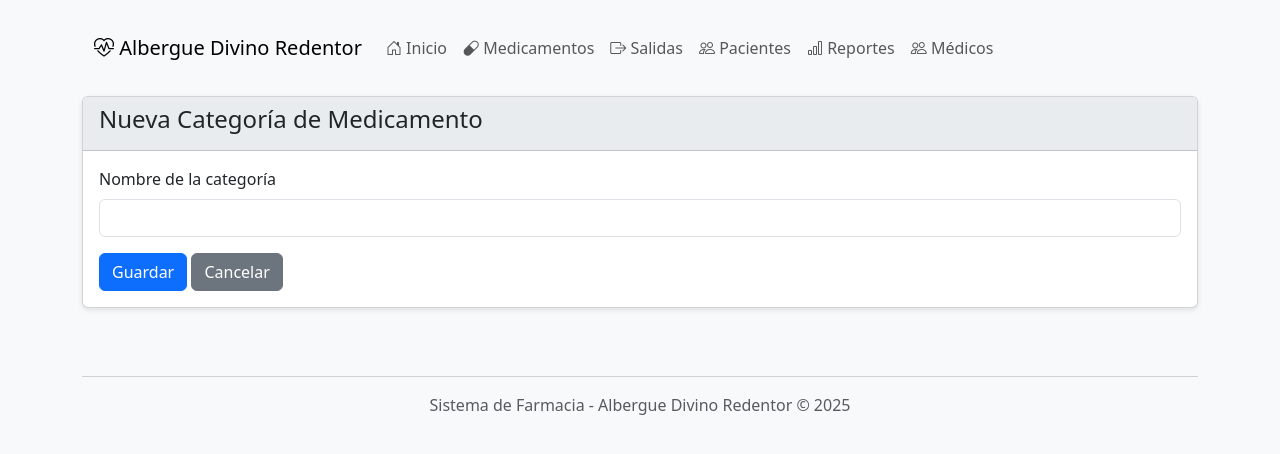
After one commit to Alexisswtfnomedejaponermesoloalexis/ProyectoAlbergueDivinoRedentor, a Django app: page /categoria/nueva/ in a window 1280 px wide. The commit adds this page. Shown: the top 454 px of the page. Run offline with Django 5.2, Linux system fonts and the light colour scheme.

Commit message:
ALTER EDITS BUTTONS

```diff
--- /dev/null
+++ b/farmacia/templates/forms/categoria_form.html
@@ -0,0 +1,22 @@
+{% extends 'base.html' %}
+
+{% block title %}Nueva Categoría{% endblock %}
+
+{% block content %}
+<div class="card">
+    <div class="card-header">
+        <h4>Nueva Categoría de Medicamento</h4>
+    </div>
+    <div class="card-body">
+        <form method="post">
+            {% csrf_token %}
+            <div class="mb-3">
+                <label for="nombre" class="form-label">Nombre de la categoría</label>
+                <input type="text" class="form-control" id="nombre" name="nombre" required>
+            </div>
+            <button type="submit" class="btn btn-primary">Guardar</button>
+            <a href="{% url 'medicamentos' %}" class="btn btn-secondary">Cancelar</a>
+        </form>
+    </div>
+</div>
+{% endblock %}
--- a/farmacia/urls.py
+++ b/farmacia/urls.py
@@ -45,6 +45,7 @@ urlpatterns = [
     path('pacientes/editar/<int:id>/', views.paciente_editar, name='paciente_editar'),
     path('medicos/nuevo/', views.medico_nuevo, name='medico_nuevo'),
     path('medicos/editar/<int:id>/', views.medico_editar, name='medico_editar'),
+    path('categoria/nueva/', views.categoria_nueva, name='categoria_nueva'),
 
     #delete
 
--- a/farmacia/views.py
+++ b/farmacia/views.py
@@ -474,3 +474,15 @@ def generar_pdf_inventario(request):
     response.write(pdf)
 
     return response
+
+def categoria_nueva(request):
+    if request.method == 'POST':
+        nombre = request.POST.get('nombre')
+        if nombre:
+            CategoriaMedicamento.objects.create(nombre=nombre)
+            messages.success(request, 'Categoría creada correctamente')
+            return redirect('medicamentos')
+        else:
+            messages.error(request, 'El nombre de la categoría es requerido')
+
+    return render(request, 'forms/categoria_form.html')
```
Also changed, not shown: farmacia/templates/medicamentos.html (+8 -1 lines), db.sqlite3.
